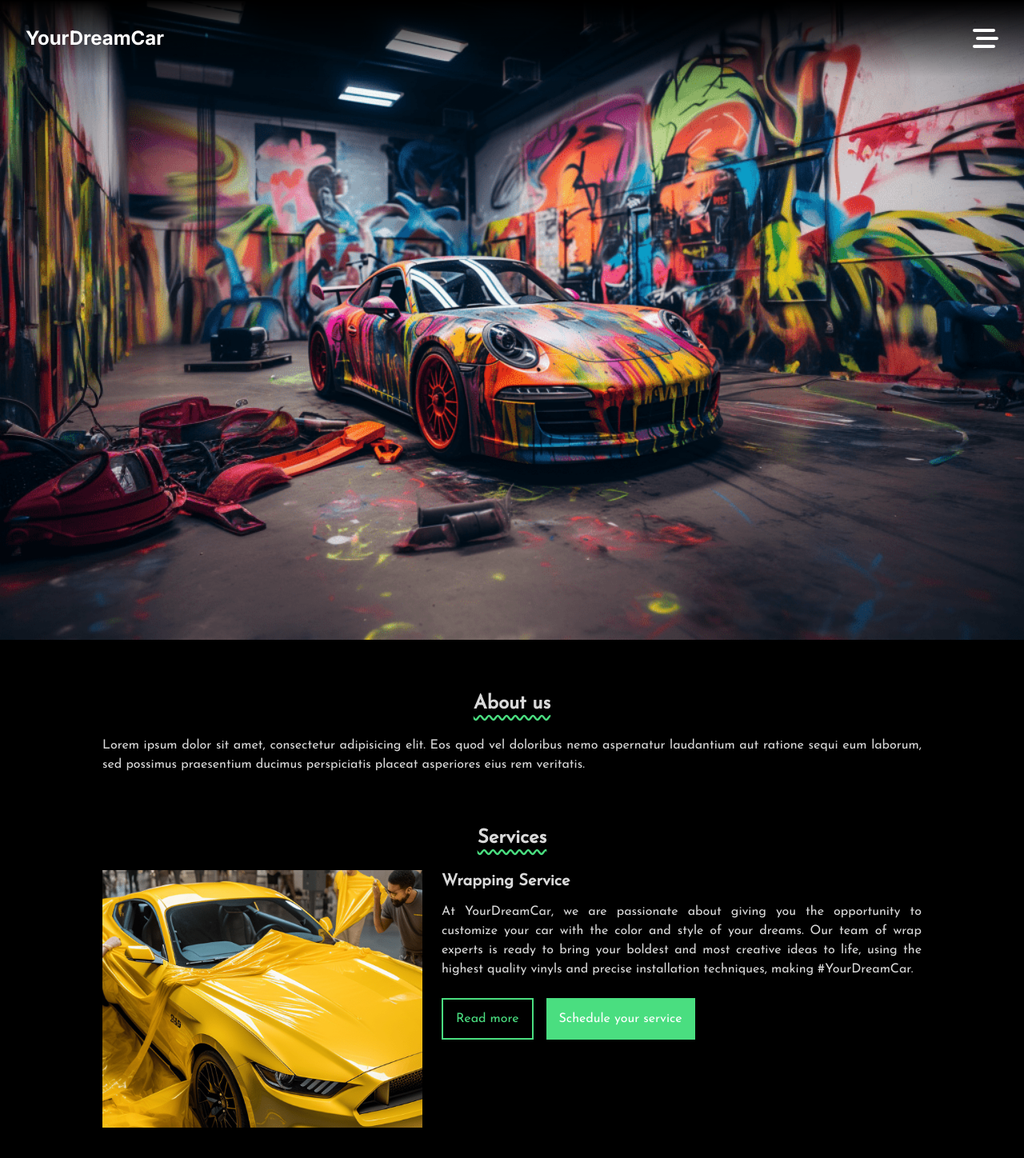
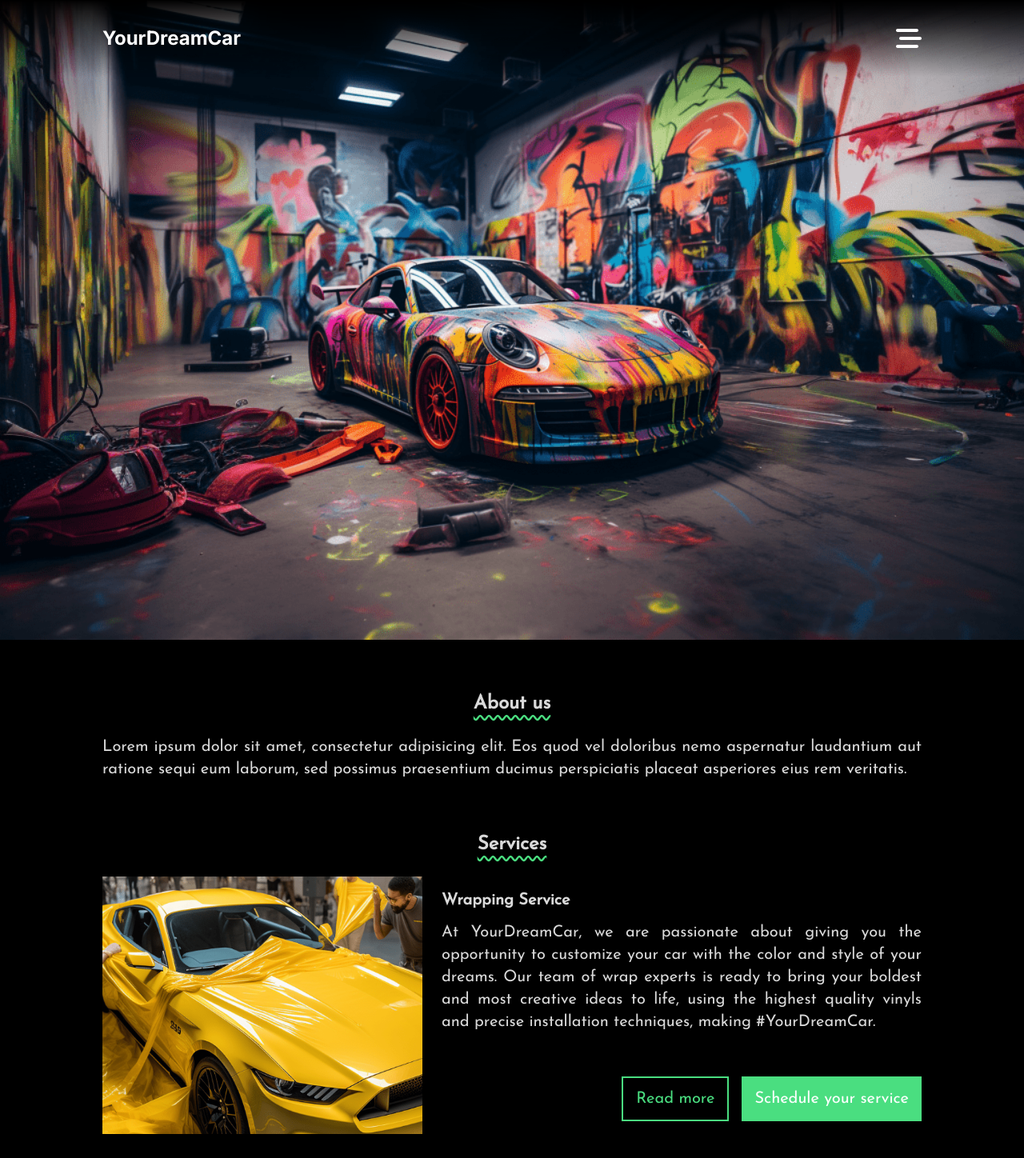
Before and after one commit to andevbonilla/YourDreamCar, a Next.js app: page / in a window 1280 px wide. Shown: the top 1448 px of the page at 80% size. Built offline with nearby package versions, Linux system fonts and the light colour scheme; some icons are missing.

Commit message:
diseno responsivo terminado

```diff
--- a/src/app/page.tsx
+++ b/src/app/page.tsx
@@ -15,7 +15,7 @@ const josefin = Josefin_Sans({ subsets: ['latin'], weight: '400' })
 
 export default function Home() {
   return (
-    <main className={`${josefin.className} bg-black text-white text-opacity-85`}>
+    <main className={`${josefin.className} bg-black text-white text-opacity-85 md:text-xl`}>
       <section className="bg-image h-screen mb-16"></section>
       <section className='md:px-32 md:pb-16 flex flex-col items-center text-center px-8 pb-8'>
           <h2 className={`font-bold text-2xl pb-6 underline decoration-wavy decoration-green-400 underline-offset-8`}>About us</h2>
--- a/src/components/Navbar.tsx
+++ b/src/components/Navbar.tsx
@@ -36,8 +36,8 @@ export const Navbar = () => {
     <>
 
       {(!bugattiAnimation && !navMenu) &&
-                            <nav className='fixed w-full z-40'>
-                                <div className='flex z-10 justify-between items-center p-8 bg-gradient-to-b from-black to-transparent w-full'>
+                            <nav className='fixed w-full bg-gradient-to-b from-black to-transparent z-40'>
+                                <div className='md:px-32 flex z-10 justify-between items-center p-8 w-full'>
                                        <Link href={'/'}><h1 className='text-2xl font-bold text-white'>YourDreamCar</h1></Link>
                                        <FontAwesomeIcon className='cursor-pointer' onClick={openMenu} icon={faBarsStaggered} size='2x' color='white'/>
                                 </div>
--- a/src/components/Service.tsx
+++ b/src/components/Service.tsx
@@ -10,24 +10,30 @@ interface Props {
 
 export const Service = ({name, desc, img}: Props) => {
   return (
-    <div className='flex flex-col justify-between pb-6 text-start md:flex-row'>
-        <Image className='pb-4 md:mr-6'
+    <div className='flex flex-col justify-between pb-8 text-start md:flex-row'>
+        <Image className='pb-4 md:mr-6 md:pb-0'
                src={img}
                alt='image of the service'
                width={400}
                height={300} />
-        <div>
-          <h3 className='pb-3 text-xl font-bold'>{name}</h3>
-          <p className='pb-3 text-justify'>
-            {desc}
-          </p>
-          <div className='flex flex-col md:flex-row'>
+
+        <div className='md:flex md:flex-col md:justify-between md:py-4'>
+
+          <div>
+              <h3 className='pb-3 text-xl font-bold'>{name}</h3>
+              <p className='pb-3 text-justify'>
+                 {desc}
+              </p>
+          </div>
+
+          <div className='flex flex-col md:flex-row md:justify-end'>
             <Link href={`/${name.replace(' ', '-').toLowerCase()}`}
-                  className='mt-3 bg-transparent text-green-400 border-green-400 px-4 py-3 border-solid border-2 md:mr-4'>
+                  className='md:mt-0 mt-3 bg-transparent text-green-400 border-green-400 px-4 py-3 border-solid border-2 md:mr-4'>
                   Read more
             </Link>
-            <button className='mt-3 bg-green-400 text-white border-none px-4 py-3'>Schedule your service</button>
+            <button className='md:mt-0 mt-3 bg-green-400 text-white border-none px-4 py-3'>Schedule your service</button>
           </div>
+
         </div>
     </div>
   )
```
